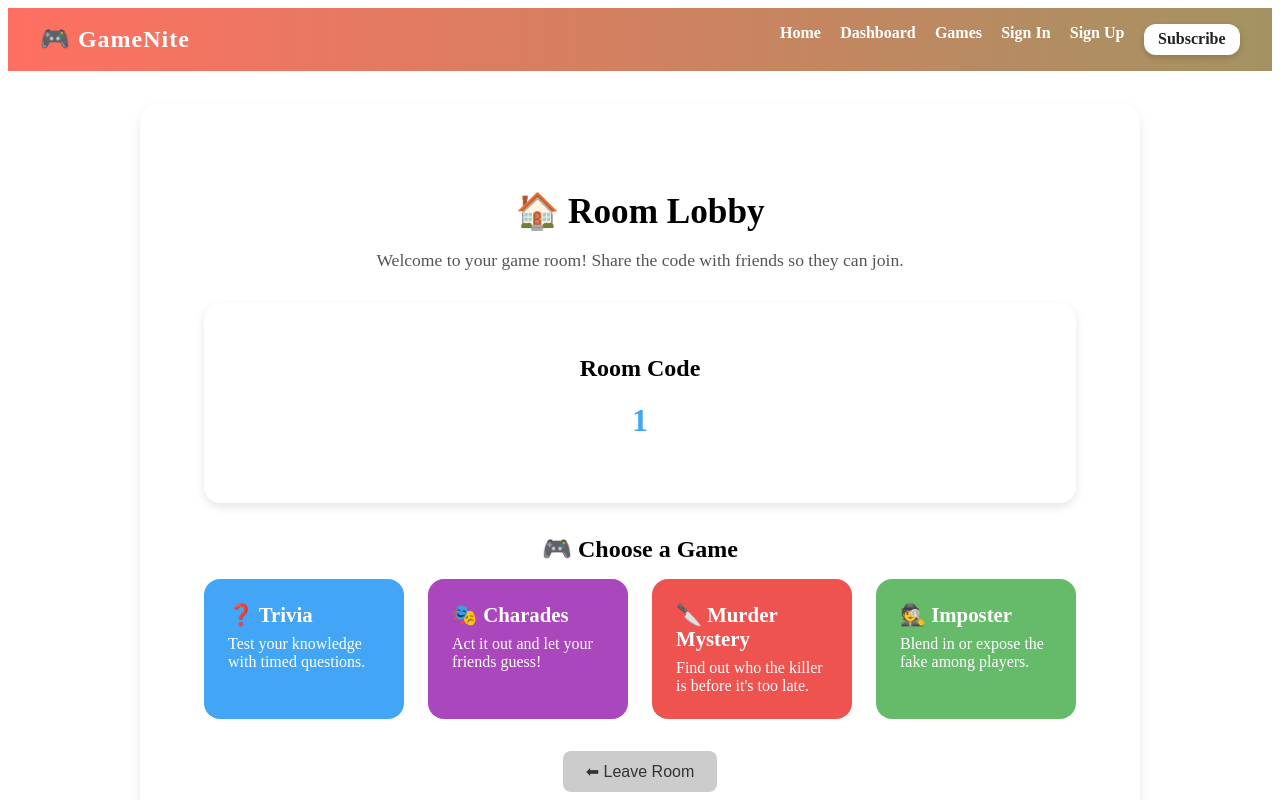
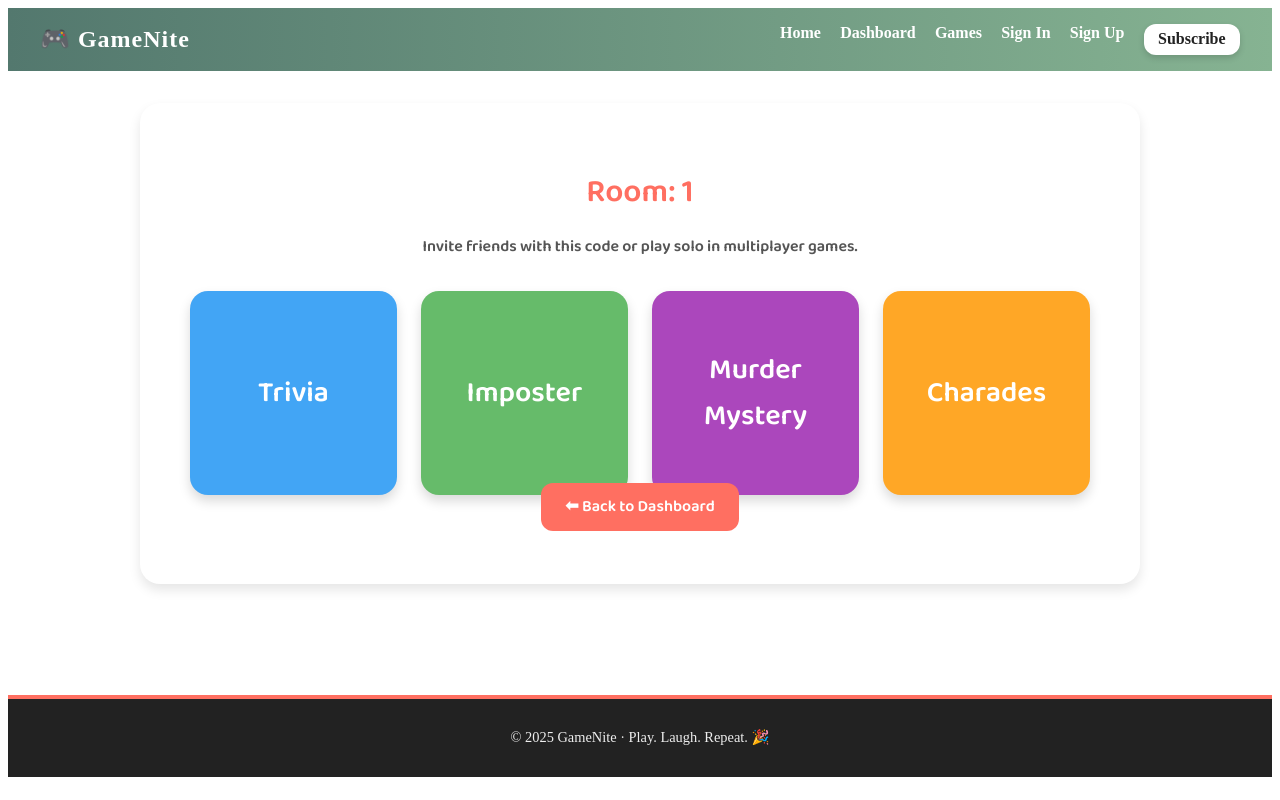
Before and after one commit to ga2gi/gameniteapp, a SvelteKit app: page /room/1 in a window 1280 px wide. Shown: the top 800 px of the page. Built offline with nearby package versions, Linux system fonts and the light colour scheme.

Commit message:
update header and UI

```diff
--- a/src/routes/+layout.svelte
+++ b/src/routes/+layout.svelte
@@ -44,7 +44,7 @@
   }
 
   header {
-    background: linear-gradient(90deg, #ff6f61, #a39362ff);
+    background: linear-gradient(90deg, #53786eff, #86b392ff);
     padding: 1rem 2rem;
     color: #fff;
   }
--- a/src/routes/room/+page.svelte
+++ b/src/routes/room/+page.svelte
@@ -1,167 +1,85 @@
 <script lang="ts">
-  import { page } from '$app/stores';
-  import { goto } from '$app/navigation';
+  import { onMount } from 'svelte';
 
-  // Room code from URL
-  $: roomCode = $page.params.code;
+  let roomCode = '';
+  let joinCode = '';
+  let players = ["Alice", "Bob", "Charlie"]; // mock players
+  let games = [
+    { name: "Trivia", color: "#42a5f5" },
+    { name: "Charades", color: "#ffa726" },
+    { name: "Murder Mystery", color: "#ab47bc" },
+    { name: "Imposter", color: "#66bb6a" }
+  ];
 
-  function leaveRoom() {
-    goto('/room');
+  function createRoom() {
+    if (!roomCode) roomCode = Math.random().toString(36).substring(2, 7).toUpperCase();
+    if (!players.includes("You")) players = ["You", ...players];
+    alert(`Room ${roomCode} created!`);
   }
 
-  function goToGame(game: string) {
-    goto(`/room/${roomCode}/${game}`);
+  function joinRoom() {
+    if (!joinCode) return alert("Enter room code");
+    roomCode = joinCode.toUpperCase();
+    if (!players.includes("You")) players = [...players, "You"];
+    alert(`Joined room ${roomCode}`);
+    joinCode = '';
   }
 </script>
 
-<div class="page">
-  <h1 class="title">🏠 Room Lobby</h1>
-  <p class="description">
-    Welcome to your game room! Share the code with friends so they can join.
-  </p>
+<div class="room-container">
+  <h1>🎮 Room Lobby</h1>
 
-  <div class="card">
-    <h2>Room Code</h2>
-    <p class="room-code">{roomCode}</p>
-  </div>
-
-  <h2 class="subtitle">🎮 Choose a Game</h2>
-  <div class="games">
-    <div class="game-card trivia" on:click={() => goToGame("trivia")}>
-      <h3>❓ Trivia</h3>
-      <p>Test your knowledge with timed questions.</p>
+  <div class="room-actions">
+    <div class="create-room">
+      <button class="btn create" on:click={createRoom}>Create Room</button>
+      <p>or share code: {roomCode || "----"}</p>
     </div>
-    <div class="game-card charades" on:click={() => goToGame("charades")}>
-      <h3>🎭 Charades</h3>
-      <p>Act it out and let your friends guess!</p>
-    </div>
-    <div class="game-card murder" on:click={() => goToGame("murder")}>
-      <h3>🔪 Murder Mystery</h3>
-      <p>Find out who the imposter is before it's too late.</p>
-    </div>
-    <div class="game-card imposter" on:click={() => goToGame("imposter")}>
-      <h3>🕵️ Imposter</h3>
-      <p>Blend in or expose the fake among players.</p>
+    <div class="join-room">
+      <input type="text" placeholder="Enter Room Code" bind:value={joinCode} />
+      <button class="btn join" on:click={joinRoom}>Join Room</button>
     </div>
   </div>
 
-  <div class="actions">
-    <button class="btn secondary" on:click={leaveRoom}>⬅ Leave Room</button>
-  </div>
+  {#if roomCode}
+    <div class="players-list">
+      <h2>Players in Room {roomCode}</h2>
+      <ul>
+        {#each players as player}
+          <li>{player}</li>
+        {/each}
+      </ul>
+    </div>
+
+    <div class="games-grid">
+      {#each games as game}
+        <div class="game-card" style="--card-color: {game.color}">
+          <h2>{game.name}</h2>
+        </div>
+      {/each}
+    </div>
+  {/if}
 </div>
 
 <style>
-  .page {
-    max-width: 900px;
-    margin: 0 auto;
-    padding: 2rem;
-    text-align: center;
-  }
+  .room-container { max-width: 900px; margin: 2rem auto; font-family: "Baloo 2", cursive; text-align: center; }
+  h1 { color: #ff6f61; margin-bottom: 1rem; }
 
-  .title {
-    font-size: 2.2rem;
-    margin-bottom: 0.5rem;
-  }
+  .room-actions { display:flex; justify-content: center; gap:2rem; margin-bottom:2rem; flex-wrap:wrap; }
+  .create-room, .join-room { display:flex; flex-direction:column; gap:0.5rem; align-items:center; }
 
-  .description {
-    font-size: 1.1rem;
-    color: #555;
-    margin-bottom: 2rem;
-  }
+  input { padding:0.6rem; border-radius:8px; border:1px solid #ccc; text-transform:uppercase; }
 
-  .card {
-    background: #fff;
-    padding: 2rem;
-    border-radius: 1rem;
-    box-shadow: 0 4px 10px rgba(0, 0, 0, 0.1);
-    margin-bottom: 2rem;
-  }
+  .btn { padding:0.7rem 1.5rem; border:none; border-radius:12px; color:#fff; font-weight:700; cursor:pointer; transition:transform 0.2s ease; }
+  .btn.create { background:#42a5f5; }
+  .btn.create:hover { background:#1e88e5; transform:translateY(-2px); }
+  .btn.join { background:#66bb6a; }
+  .btn.join:hover { background:#388e3c; transform:translateY(-2px); }
 
-  .room-code {
-    font-size: 2rem;
-    font-weight: bold;
-    color: #42a5f5;
-    margin-top: 0.5rem;
-  }
+  .players-list { background:#fff; padding:1rem 2rem; border-radius:16px; margin-bottom:2rem; box-shadow:0 6px 12px rgba(0,0,0,0.1); }
+  .players-list ul { list-style:none; padding:0; margin:0; }
+  .players-list li { padding:0.4rem 0; font-weight:bold; color:#333; }
 
-  .subtitle {
-    margin: 1rem 0;
-    font-size: 1.5rem;
-  }
-
-  .games {
-    display: grid;
-    grid-template-columns: repeat(auto-fit, minmax(200px, 1fr));
-    gap: 1.5rem;
-    margin-bottom: 2rem;
-  }
-
-  .game-card {
-    padding: 1.5rem;
-    border-radius: 1rem;
-    color: #fff;
-    font-weight: bold;
-    cursor: pointer;
-    transition: transform 0.2s ease, box-shadow 0.2s ease;
-    text-align: left;
-  }
-
-  .game-card h3 {
-    margin: 0 0 0.5rem 0;
-    font-size: 1.3rem;
-  }
-
-  .game-card p {
-    margin: 0;
-    font-weight: normal;
-  }
-
-  .game-card:hover {
-    transform: translateY(-5px);
-    box-shadow: 0 6px 14px rgba(0, 0, 0, 0.2);
-  }
-
-  .trivia {
-    background: #42a5f5;
-  }
-
-  .charades {
-    background: #ab47bc;
-  }
-
-  .murder {
-    background: #ef5350;
-  }
-
-  .imposter {
-    background: #66bb6a;
-  }
-
-  .actions {
-    margin-top: 2rem;
-  }
-
-  .btn {
-    background: #42a5f5;
-    color: #fff;
-    border: none;
-    padding: 0.7rem 1.4rem;
-    border-radius: 0.5rem;
-    cursor: pointer;
-    font-size: 1rem;
-    transition: background 0.2s ease;
-  }
-
-  .btn:hover {
-    background: #1e88e5;
-  }
-
-  .btn.secondary {
-    background: #ccc;
-    color: #333;
-  }
-
-  .btn.secondary:hover {
-    background: #aaa;
-  }
+  .games-grid { display:grid; grid-template-columns:repeat(auto-fit,minmax(180px,1fr)); gap:1rem; }
+  .game-card { background:var(--card-color,#eee); color:#fff; padding:2rem; border-radius:16px; font-weight:700; transition:transform 0.2s ease; }
+  .game-card:hover { transform:translateY(-4px); box-shadow:0 8px 16px rgba(0,0,0,0.15);}
 </style>
--- a/src/routes/room/[code]/+page.svelte
+++ b/src/routes/room/[code]/+page.svelte
@@ -1,168 +1,165 @@
 <script lang="ts">
-  import { page } from '$app/stores';
-  import { goto } from '$app/navigation';
+  import { onMount } from "svelte";
+  import { goto } from "$app/navigation";
 
-  // Room code from URL
-  $: roomCode = $page.params.code;
+  // Games available inside rooms
+  const games = [
+    { name: "Trivia", path: "trivia", color: "#42a5f5" },
+    { name: "Imposter", path: "imposter", color: "#66bb6a" },
+    { name: "Murder Mystery", path: "murder-mystery", color: "#ab47bc" },
+    { name: "Charades", path: "charades", color: "#ffa726" }
+  ];
 
-  function leaveRoom() {
-    goto('/room');
+  let roomCode = "";
+  let joinCode = "";
+
+  // Generate a random room code
+  function generateRoomCode(length = 6) {
+    const chars = "ABCDEFGHIJKLMNOPQRSTUVWXYZ0123456789";
+    let code = "";
+    for (let i = 0; i < length; i++) {
+      code += chars.charAt(Math.floor(Math.random() * chars.length));
+    }
+    return code;
   }
 
-  function startGame(game: string) {
-    // Later this should route to actual game page
-    alert(`Starting ${game} in room ${roomCode}!`);
+  function createRoom() {
+    roomCode = generateRoomCode();
+    goto(`/room/${roomCode}`);
   }
+
+  function joinRoom() {
+    if (!joinCode) {
+      alert("Please enter a room code to join.");
+      return;
+    }
+    goto(`/room/${joinCode.toUpperCase()}`);
+  }
+
+  // If dynamic route, extract room code from URL
+  import { page } from '$app/stores';
+  $: currentRoom = $page.params.code || roomCode;
 </script>
 
-<div class="page">
-  <h1 class="title">🏠 Room Lobby</h1>
-  <p class="description">
-    Welcome to your game room! Share the code with friends so they can join.
-  </p>
+<div class="room-container">
+  {#if !currentRoom}
+    <h1>🎮 GameNite Rooms</h1>
+    <div class="room-actions">
+      <button class="btn create" on:click={createRoom}>Create Room</button>
+      <div class="join-box">
+        <input
+          type="text"
+          placeholder="Enter Room Code"
+          bind:value={joinCode}
+          maxlength="6"
+        />
+        <button class="btn join" on:click={joinRoom}>Join Room</button>
+      </div>
+    </div>
+  {:else}
+    <h1>Room: {currentRoom}</h1>
+    <p class="room-info">Invite friends with this code or play solo in multiplayer games.</p>
 
-  <div class="card">
-    <h2>Room Code</h2>
-    <p class="room-code">{roomCode}</p>
+    <div class="games-grid">
+      {#each games as game}
+        <a class="game-card" href={`/room/${currentRoom}/${game.path}`} style="--card-color: {game.color}">
+          <h2>{game.name}</h2>
+        </a>
+      {/each}
     </div>
 
-  <h2 class="subtitle">🎮 Choose a Game</h2>
-  <div class="games">
-    <div class="game-card trivia" on:click={() => startGame("Trivia")}>
-      <h3>❓ Trivia</h3>
-      <p>Test your knowledge with timed questions.</p>
+    <div class="back-btn">
+      <a href="/dashboard" class="btn back">⬅ Back to Dashboard</a>
     </div>
-    <div class="game-card charades" on:click={() => startGame("Charades")}>
-      <h3>🎭 Charades</h3>
-      <p>Act it out and let your friends guess!</p>
-    </div>
-    <div class="game-card murder" on:click={() => startGame("Murder Mystery")}>
-      <h3>🔪 Murder Mystery</h3>
-      <p>Find out who the killer is before it's too late.</p>
-    </div>
-    <div class="game-card imposter" on:click={() => startGame("Imposter")}>
-      <h3>🕵️ Imposter</h3>
-      <p>Blend in or expose the fake among players.</p>
-    </div>
-  </div>
-
-  <div class="actions">
-    <button class="btn secondary" on:click={leaveRoom}>⬅ Leave Room</button>
-  </div>
+  {/if}
 </div>
 
 <style>
-  .page {
+.room-container {
   max-width: 900px;
-    margin: 0 auto;
-    padding: 2rem;
+  margin: 2rem auto;
   text-align: center;
+  padding: 0 1rem;
+  font-family: "Baloo 2", cursive, system-ui, sans-serif;
 }
 
-  .title {
-    font-size: 2.2rem;
-    margin-bottom: 0.5rem;
+h1 {
+  font-size: 2rem;
+  color: #ff6f61;
+  margin-bottom: 1rem;
 }
 
-  .description {
-    font-size: 1.1rem;
+.room-info {
+  font-weight: bold;
+  margin-bottom: 2rem;
   color: #555;
-    margin-bottom: 2rem;
 }
 
-  .card {
-    background: #fff;
-    padding: 2rem;
-    border-radius: 1rem;
-    box-shadow: 0 4px 10px rgba(0, 0, 0, 0.1);
-    margin-bottom: 2rem;
+.room-actions {
+  display: flex;
+  flex-direction: column;
+  gap: 1rem;
+  align-items: center;
 }
 
-  .room-code {
-    font-size: 2rem;
-    font-weight: bold;
-    color: #42a5f5;
-    margin-top: 0.5rem;
+.join-box {
+  display: flex;
+  gap: 0.5rem;
 }
 
-  .subtitle {
-    margin: 1rem 0;
-    font-size: 1.5rem;
+.join-box input {
+  padding: 0.5rem 1rem;
+  font-size: 1rem;
+  border-radius: 8px;
+  border: 2px solid #ccc;
+  text-transform: uppercase;
 }
 
-  .games {
+.btn {
+  padding: 0.7rem 1.5rem;
+  border: none;
+  border-radius: 12px;
+  font-weight: 700;
+  cursor: pointer;
+  transition: transform 0.2s ease, box-shadow 0.2s ease;
+  color: #fff;
+}
+
+.btn.create { background: #42a5f5; }
+.btn.create:hover { background: #1e88e5; transform: translateY(-3px); }
+
+.btn.join { background: #66bb6a; }
+.btn.join:hover { background: #43a047; transform: translateY(-3px); }
+
+.btn.back { background: #ff6f61; text-decoration: none; }
+.btn.back:hover { background: #e53935; transform: translateY(-3px); }
+
+.games-grid {
   display: grid;
   grid-template-columns: repeat(auto-fit, minmax(200px, 1fr));
   gap: 1.5rem;
-    margin-bottom: 2rem;
+  margin-top: 2rem;
 }
 
 .game-card {
-    padding: 1.5rem;
-    border-radius: 1rem;
+  display: flex;
+  align-items: center;
+  justify-content: center;
+  background: var(--card-color, #eee);
+  border-radius: 18px;
+  padding: 2rem;
   color: #fff;
-    font-weight: bold;
-    cursor: pointer;
+  font-weight: 700;
+  text-decoration: none;
+  font-size: 1.2rem;
+  text-align: center;
+  box-shadow: 0 6px 12px rgba(0,0,0,0.15);
   transition: transform 0.2s ease, box-shadow 0.2s ease;
-    text-align: left;
-  }
-
-  .game-card h3 {
-    margin: 0 0 0.5rem 0;
-    font-size: 1.3rem;
-  }
-
-  .game-card p {
-    margin: 0;
-    font-weight: normal;
 }
 
 .game-card:hover {
-    transform: translateY(-5px);
-    box-shadow: 0 6px 14px rgba(0, 0, 0, 0.2);
-  }
-
-  .trivia {
-    background: #42a5f5;
-  }
-
-  .charades {
-    background: #ab47bc;
-  }
-
-  .murder {
-    background: #ef5350;
-  }
-
-  .imposter {
-    background: #66bb6a;
-  }
-
-  .actions {
-    margin-top: 2rem;
-  }
-
-  .btn {
-    background: #42a5f5;
-    color: #fff;
-    border: none;
-    padding: 0.7rem 1.4rem;
-    border-radius: 0.5rem;
-    cursor: pointer;
-    font-size: 1rem;
-    transition: background 0.2s ease;
-  }
-
-  .btn:hover {
-    background: #1e88e5;
-  }
-
-  .btn.secondary {
-    background: #ccc;
-    color: #333;
-  }
-
-  .btn.secondary:hover {
-    background: #aaa;
+  transform: translateY(-6px);
+  box-shadow: 0 10px 20px rgba(0,0,0,0.25);
+  background: linear-gradient(135deg, var(--card-color), #333);
 }
 </style>
--- /dev/null
+++ b/src/routes/room/[code]/charades/+page.svelte
@@ -0,0 +1,34 @@
+<script lang="ts">
+  import { page } from '$app/stores';
+  $: roomCode = $page.params.code;
+
+  let word = "Act like a cat 🐱"; // placeholder
+  let timer = 10;
+  let interval;
+
+  import { onMount } from 'svelte';
+  onMount(() => {
+    interval = setInterval(() => {
+      timer--;
+      if (timer <= 0) clearInterval(interval);
+    }, 1000);
+  });
+</script>
+
+<div class="game-container">
+  <h1>🎭 Charades - Room {roomCode}</h1>
+  <div class="card">
+    <p class="timer">Time Left: {timer}s</p>
+    <h2>{word}</h2>
+    <p>Act out the word! Players in the room try to guess it.</p>
+    <button on:click={() => { word = "Act like a dog 🐶"; timer = 10; }} class="btn">Next Word</button>
+  </div>
+</div>
+
+<style>
+  .game-container { max-width: 600px; margin: 2rem auto; text-align: center; font-family: "Baloo 2", cursive; }
+  .card { background:#fff; padding:2rem; border-radius:16px; box-shadow:0 6px 12px rgba(0,0,0,0.1);}
+  .timer { font-weight:bold; color:#e53935; }
+  .btn { margin-top:1rem; padding:0.7rem 1.2rem; background:#42a5f5; color:#fff; border:none; border-radius:12px; cursor:pointer; }
+  .btn:hover { background:#1e88e5; transform:translateY(-2px);}
+</style>
--- /dev/null
+++ b/src/routes/room/[code]/imposter/+page.svelte
@@ -0,0 +1,24 @@
+<script lang="ts">
+  import { page } from '$app/stores';
+  $: roomCode = $page.params.code;
+
+  let roles = ["Crewmate 👨‍🚀", "Imposter 🕵️‍♂️"];
+  let assignedRole = roles[Math.floor(Math.random() * roles.length)];
+</script>
+
+<div class="game-container">
+  <h1>🚀 Imposter - Room {roomCode}</h1>
+  <div class="card">
+    <h2>Your Role:</h2>
+    <p>{assignedRole}</p>
+    <p>Complete tasks or deceive the crew!</p>
+    <button on:click={() => assignedRole = roles[Math.floor(Math.random()*roles.length)]} class="btn">Reassign Role</button>
+  </div>
+</div>
+
+<style>
+  .game-container { max-width: 600px; margin: 2rem auto; text-align: center; font-family: "Baloo 2", cursive; }
+  .card { background:#fff; padding:2rem; border-radius:16px; box-shadow:0 6px 12px rgba(0,0,0,0.1);}
+  .btn { margin-top:1rem; padding:0.7rem 1.2rem; background:#66bb6a; color:#fff; border:none; border-radius:12px; cursor:pointer; }
+  .btn:hover { background:#388e3c; transform:translateY(-2px);}
+</style>
--- /dev/null
+++ b/src/routes/room/[code]/murder-mystery/+page.svelte
@@ -0,0 +1,24 @@
+<script lang="ts">
+  import { page } from '$app/stores';
+  $: roomCode = $page.params.code;
+
+  let roles = ["Detective 🕵️", "Murderer 🔪", "Innocent 👤"];
+  let assignedRole = roles[Math.floor(Math.random() * roles.length)];
+</script>
+
+<div class="game-container">
+  <h1>🔎 Murder Mystery - Room {roomCode}</h1>
+  <div class="card">
+    <h2>Your Role:</h2>
+    <p>{assignedRole}</p>
+    <p>Discuss, deduce, and find out who the murderer is!</p>
+    <button on:click={() => assignedRole = roles[Math.floor(Math.random()*roles.length)]} class="btn">Reassign Role</button>
+  </div>
+</div>
+
+<style>
+  .game-container { max-width: 600px; margin: 2rem auto; text-align: center; font-family: "Baloo 2", cursive; }
+  .card { background:#fff; padding:2rem; border-radius:16px; box-shadow:0 6px 12px rgba(0,0,0,0.1);}
+  .btn { margin-top:1rem; padding:0.7rem 1.2rem; background:#ab47bc; color:#fff; border:none; border-radius:12px; cursor:pointer; }
+  .btn:hover { background:#8e24aa; transform:translateY(-2px);}
+</style>
--- /dev/null
+++ b/src/routes/room/[code]/trivia/+page.svelte
@@ -0,0 +1,143 @@
+<script lang="ts">
+  import { page } from '$app/stores';
+  import { onMount } from 'svelte';
+
+  // Extract room code from URL
+  $: roomCode = $page.params.code;
+
+  // Mock trivia questions
+  let questions = [
+    {
+      question: "What's the capital of Kenya?",
+      options: ["Nairobi", "Mombasa", "Kisumu", "Nakuru"],
+      correct: 0
+    },
+    {
+      question: "Which year did Kenya gain independence?",
+      options: ["1960", "1963", "1970", "1955"],
+      correct: 1
+    },
+    {
+      question: "Who is the author of 'Weep Not, Child'?",
+      options: ["Ngugi wa Thiong'o", "Chinua Achebe", "Wole Soyinka", "Nadine Gordimer"],
+      correct: 0
+    }
+  ];
+
+  let currentIndex = 0;
+  let selected = null;
+  let score = 0;
+  let showResult = false;
+
+  // Timer for each question
+  let timeLeft = 5; // 5 seconds
+  let timer;
+
+  const nextQuestion = () => {
+    if (selected === questions[currentIndex].correct) score++;
+    selected = null;
+    currentIndex++;
+    timeLeft = 5;
+
+    if (currentIndex >= questions.length) {
+      showResult = true;
+      clearInterval(timer);
+    }
+  };
+
+  const selectOption = (index) => {
+    selected = index;
+  };
+
+  onMount(() => {
+    timer = setInterval(() => {
+      timeLeft--;
+      if (timeLeft <= 0) nextQuestion();
+    }, 1000);
+  });
+</script>
+
+<div class="trivia-container">
+  <h1>🧠 Trivia - Room {roomCode}</h1>
+
+  {#if showResult}
+    <div class="result">
+      <h2>Your Score: {score} / {questions.length}</h2>
+      <a href={`/room/${roomCode}`} class="btn">Back to Room Lobby</a>
+    </div>
+  {:else}
+    <div class="question-card">
+      <p class="timer">Time Left: {timeLeft}s</p>
+      <h2>{questions[currentIndex].question}</h2>
+      <div class="options">
+        {#each questions[currentIndex].options as option, i}
+          <button
+            class:selected={selected === i}
+            on:click={() => selectOption(i)}
+          >
+            {option}
+          </button>
+        {/each}
+      </div>
+      <button class="btn next" on:click={nextQuestion}>Next</button>
+    </div>
+  {/if}
+</div>
+
+<style>
+  .trivia-container {
+    max-width: 600px;
+    margin: 2rem auto;
+    font-family: "Baloo 2", cursive, system-ui, sans-serif;
+    text-align: center;
+  }
+
+  h1 { color: #42a5f5; }
+  .question-card {
+    background: #fff;
+    padding: 2rem;
+    border-radius: 16px;
+    box-shadow: 0 6px 12px rgba(0,0,0,0.1);
+  }
+
+  .timer {
+    font-weight: bold;
+    margin-bottom: 1rem;
+    color: #e53935;
+  }
+
+  button {
+    display: block;
+    width: 100%;
+    padding: 0.7rem;
+    margin: 0.5rem 0;
+    border-radius: 12px;
+    border: none;
+    font-weight: bold;
+    cursor: pointer;
+    transition: background 0.2s ease, transform 0.2s ease;
+  }
+
+  button:hover { transform: translateY(-2px); }
+
+  button.selected { background: #42a5f5; color: #fff; }
+
+  .btn.next {
+    margin-top: 1rem;
+    background: #ff6f61;
+    color: #fff;
+  }
+
+  .btn.next:hover { background: #e53935; }
+
+  .result {
+    background: #fff;
+    padding: 2rem;
+    border-radius: 16px;
+    box-shadow: 0 6px 12px rgba(0,0,0,0.1);
+  }
+
+  .result h2 { color: #66bb6a; }
+  .result .btn { background: #42a5f5; color: #fff; text-decoration: none; padding: 0.7rem 1.2rem; border-radius: 12px; display: inline-block; margin-top: 1rem; }
+  .result .btn:hover { background: #1e88e5; }
+</style>
```
Also changed, not shown: src/routes/api/nationwide-trivia/+server.ts (added). Lines whose indentation alone changed are shown as unchanged.
